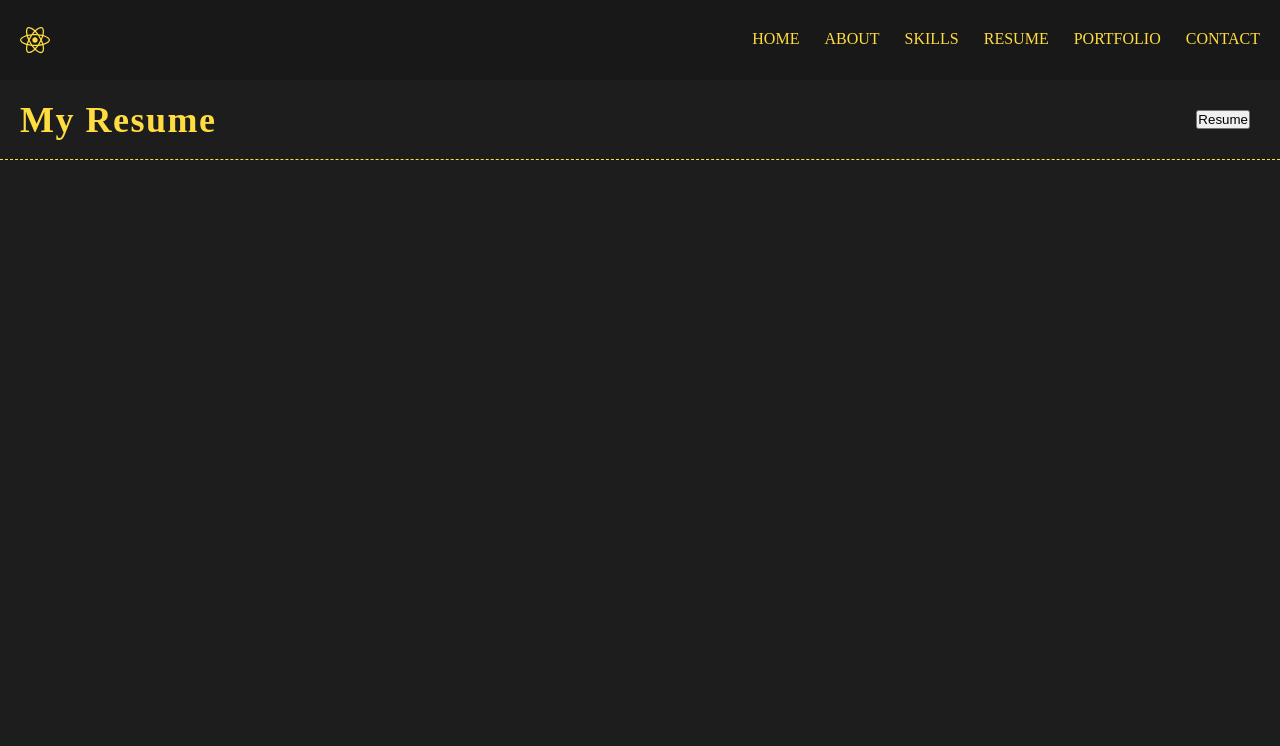
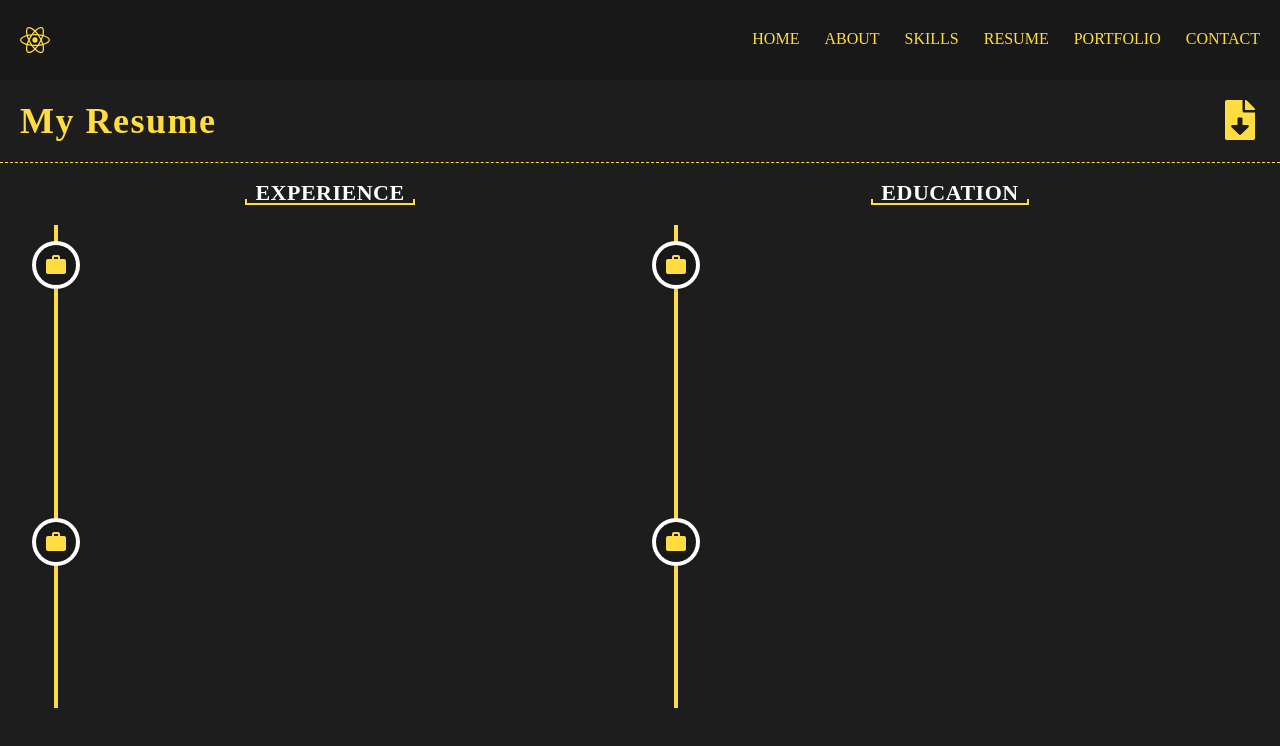
Before and after one commit to Rajat-yaduvanshi/website, a React (Create React App) app: page /resume in a window 1280 px wide. Shown: the top 746 px of the page. Built offline with nearby package versions, Linux system fonts and the light colour scheme.

Commit message:
create resume page jsx and css

```diff
--- a/src/containers/resume/index.jsx
+++ b/src/containers/resume/index.jsx
@@ -1,16 +1,103 @@
-import React from 'react'
-import { BsInfoCircleFill } from "react-icons/bs";
+import React from "react";
+import { FaFileDownload } from "react-icons/fa";
 import PageHeaderContent from "../../components/pageHeaderContent";
+import pdf from "./pdf/Resume.pdf";
+import {
+  VerticalTimeline,
+  VerticalTimelineElement,
+} from "react-vertical-timeline-component";
+import "react-vertical-timeline-component/style.min.css";
+import "./style.scss";
+import { data } from "./utils";
+import { MdWork } from "react-icons/md";
 
 const Resume = () => {
   return (
     <section id="resume" className="resume">
       <PageHeaderContent
         headerText="My Resume"
-        icon={<button> Resume </button>}
+        icon={
+          <a href={pdf} download="Resume.pdf" className="resume_pdf">
+            <FaFileDownload size={40} />
+          </a>
+        }
       />
+
+      <div className="timeline">
+        <div className="timeline_experience">
+          <h3 className="timeline_experience_header-text">Experience</h3>
+          <VerticalTimeline
+            layout={"1-column"}
+            lineColor="var(--yellow-theme-main-color)"
+          >
+            {data.experience.map((item, i) => (
+              <VerticalTimelineElement
+                key={i}
+                className="timeline_experience_vertical-timeline-element"
+                contentStyle={{
+                  background : 'none',
+                  color : 'var(--yellow-theme-sub-text-color)',
+                  border : '1.5px solid var(--yellow-theme-main-color)'
+                }}
+                date="2020 - Present"
+                icon={<MdWork/>}
+                iconStyle={{
+                  background: "#181818",
+                  color : 'var(--yellow-theme-main-color)'
+                }}
+              >
+                <div className="vertical-timeline-element-title-wrapper">
+                  <h3 className="vertical-timeline-element-title">
+                    {item.title}
+                  </h3>
+                  <h4 className="vertical-timeline-element-subtitle">
+                    {item.subTitle}
+                  </h4>
+
+                </div>
+                <p className="vertical-timeline-element-title-wrapper-desciprtion">{item.description}</p>
+              </VerticalTimelineElement>
+            ))}
+          </VerticalTimeline>
+        </div>
+        <div className="timeline_education">
+          <h3 className="timeline_education_header-text">Education</h3>
+          <VerticalTimeline
+            layout={"1-column"}
+            lineColor="var(--yellow-theme-main-color)"
+          >
+            {data.experience.map((item, i) => (
+              <VerticalTimelineElement
+                key={i}
+                className="timeline_experience_vertical-timeline-element"
+                contentStyle={{
+                  background : 'none',
+                  color : 'var(--yellow-theme-sub-text-color)',
+                  border : '1.5px solid var(--yellow-theme-main-color)'
+                }}
+                date="2020 - Present"
+                icon={<MdWork/>}
+                iconStyle={{
+                  background: "#181818",
+                  color : 'var(--yellow-theme-main-color)'
+                }}
+              >
+                <div className="vertical-timeline-element-title-wrapper">
+                  <h3 className="vertical-timeline-element-title">
+                    {item.title}
+                  </h3>
+                  <h4 className="vertical-timeline-element-subtitle">
+                    {item.subTitle}
+                  </h4>
+                </div>
+                <p className="vertical-timeline-element-title-wrapper-desciprtion" > {item.description}</p>
+              </VerticalTimelineElement>
+            ))}
+          </VerticalTimeline>
+        </div>
+      </div>
     </section>
-  )
-}
+  );
+};
 
-export default Resume
+export default Resume;
--- a/src/containers/resume/style.scss
+++ b/src/containers/resume/style.scss
@@ -0,0 +1,90 @@
+.resume{
+    height: 100%;
+}
+.timeline{
+    display: flex;
+    width: 100%;
+    padding: 20px;
+
+    &_experience, &_education{
+        width: 50%;
+        gap: 2rem;
+        display: flex;
+        align-items: center;
+        flex-direction: column;
+
+        &_header-text{
+            display: inline-block;
+            color: var(--yellow-theme-sub-text-color);
+            font-size: 22px;
+            font-weight: 700;
+            line-height: 1rem;
+            letter-spacing: .5px;
+            position: relative;
+            text-transform: uppercase;
+            padding: 5px 10px;
+            border-bottom: 2px solid var(--yellow-theme-main-color);
+
+        }
+        &_header-text::before, &_header-text::after{
+            position: absolute;
+            content: '';
+            width: 2px;
+            height: 5px;
+            background-color: var(--yellow-theme-main-color);
+            bottom: -1px;
+        }
+
+        &_header-text::before{
+            left: 0;
+        }
+        &_header-text::after{
+            right: 0;
+        }
+        &_vertical-timeline-element{
+            padding: 30px 0px 70px 0px;
+
+            &:last-child{
+                padding-bottom: 0px;
+            }
+        }
+        .vertical-timeline-element-title-wrapper{
+            display: flex;
+            align-items: center;
+
+            h3,h4{
+                font-size: 16px;
+            }
+            h4{
+                margin-left: 8px;
+            }
+        }
+        .vertical-timeline-element-title-wrapper-desciprtion{
+            font-size: 18px;
+        }
+        .vertical-timeline-element-content{
+            box-shadow: none;
+        }
+
+        .vertical-timeline-element-content-arrow{
+            display: none;
+        }
+        .vertical-timeline-element-date{
+            opacity: 1;
+            color: var(--yellow-theme-sub-text-color);
+            font-size: 18px;
+
+        }
+    }
+}
+
+@media only screen and (max-width : 768px){
+    .timeline{
+        flex-direction: column;
+        &_experience, &_education{
+            width: 100%;
+            gap: 2rem;
+        }
+    }
+
+}
--- a/src/containers/resume/utils.js
+++ b/src/containers/resume/utils.js
@@ -1,27 +1,27 @@
 export const data = {
   experience: [
     {
-      title: "",
-      subTitle: "",
-      description: "",
+      title: "aaaaa",
+      subTitle: "bbbbbbbbbb",
+      description: "cccccc",
     },
     {
-      title: "",
-      subTitle: "",
-      description: "",
+      title: "ddddd",
+      subTitle: "eeeeeeeeee",
+      description: "ffffffffff",
     },
   ],
 
   education: [
     {
-      title: "",
-      subTitle: "",
-      description: "",
+      title: "ggggggggg",
+      subTitle: "hhhhhhhhh",
+      description: "iiiiiiiii",
     },
     {
-      title: "",
-      subTitle: "",
-      description: "",
+      title: "jjjjjjjjj",
+      subTitle: "kkkkkkkk",
+      description: "llllllllll",
     },
   ],
 };
```
Also changed, not shown: 1 other file (tests, documents, lock files or other folders).
